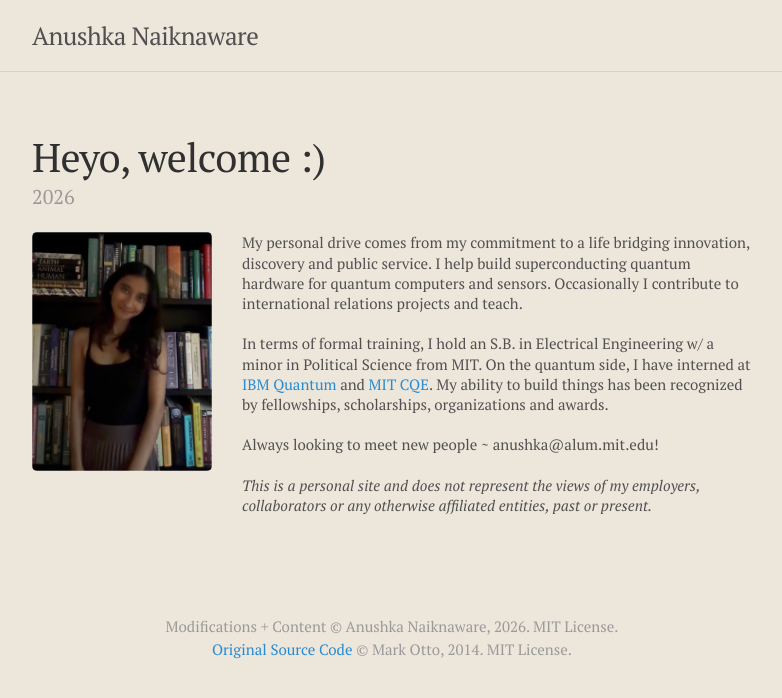
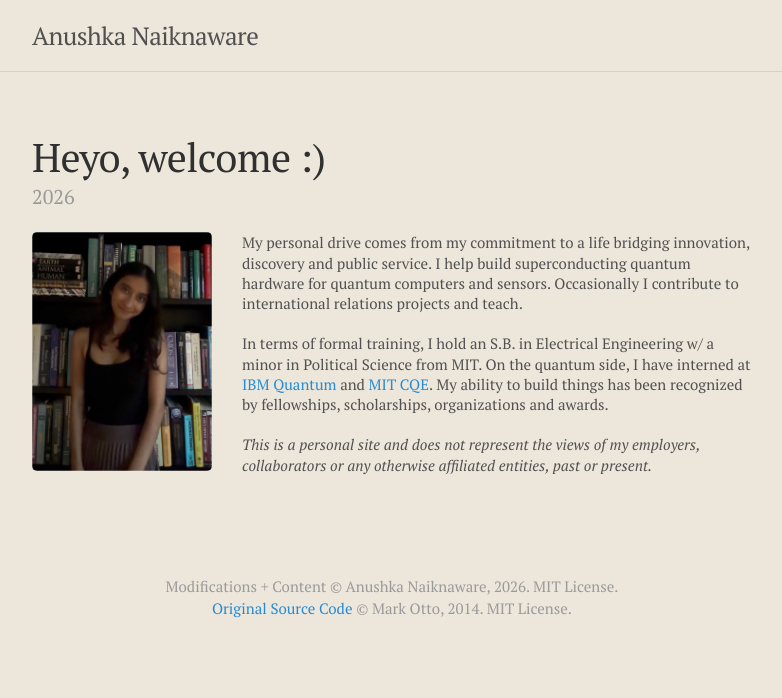
Before and after one commit to anushkanaiknaware/anushkanaiknaware.github.io, a Jekyll site: the page built from _posts/2026-08-20-home.md, in a window 1280 px wide. Shown: the top 698 px of the page, without its empty margins (248-1030 px from the left). Built offline with Jekyll 4.4.1, drawn with Linux system fonts in a browser that asks for light colours.

Commit message:
Refactor home.md content structure

```diff
--- a/_posts/2026-08-20-home.md
+++ b/_posts/2026-08-20-home.md
@@ -12,8 +12,6 @@ My personal drive comes from my commitment to a life bridging innovation, discov
 
 In terms of formal training, I hold an S.B. in Electrical Engineering w/ a minor in Political Science from MIT. On the quantum side, I have interned at [IBM Quantum](https://www.ibm.com/quantum/hardware) and [MIT CQE](https://cqe.mit.edu/). My ability to build things has been recognized by fellowships, scholarships, organizations and awards.
 
-Always looking to meet new people ~ anushka@alum.mit.edu!
-
  _This is a personal site and does not represent the views of my employers, collaborators or any otherwise affiliated entities, past or present._
 
 </div>
```
